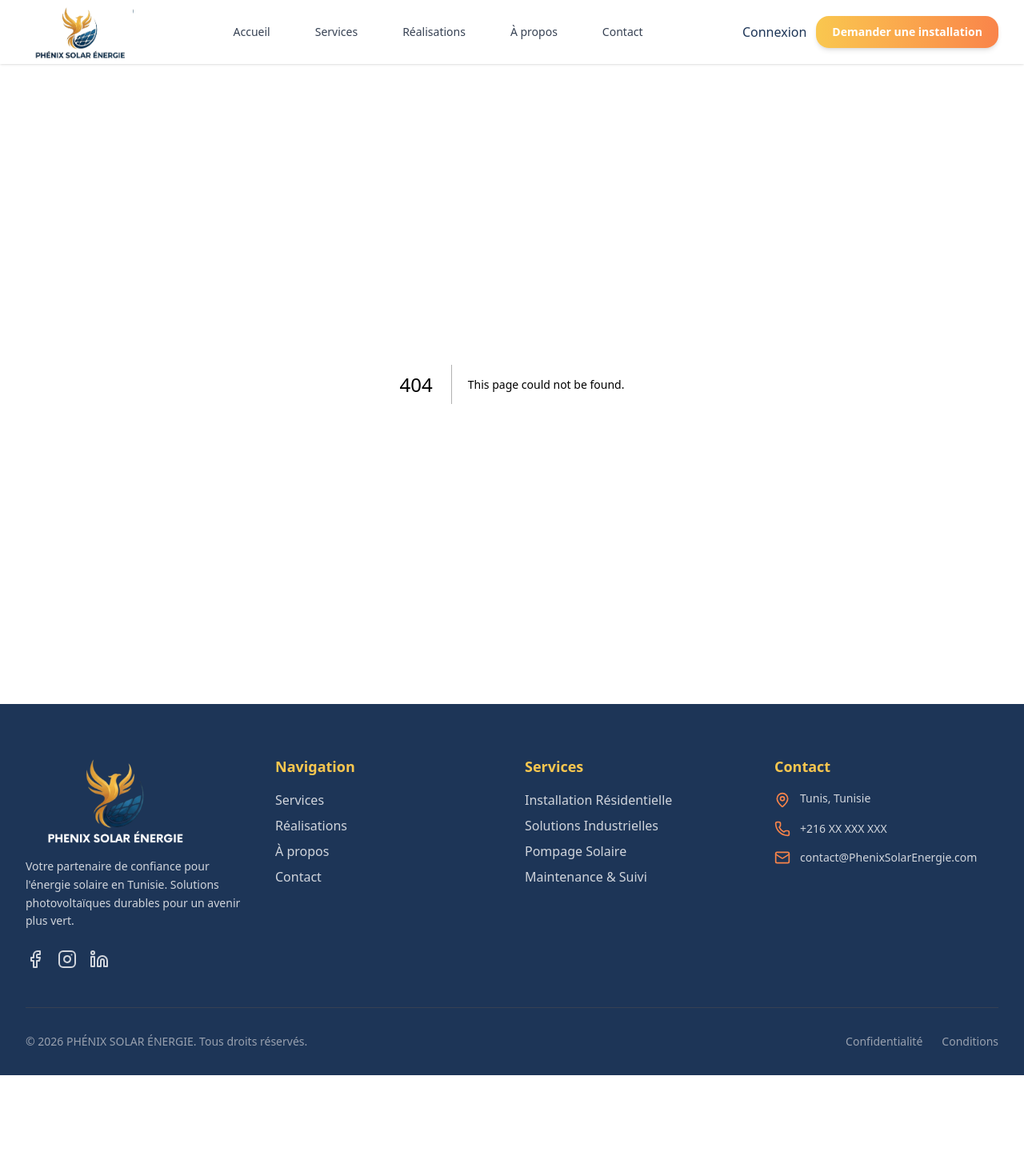
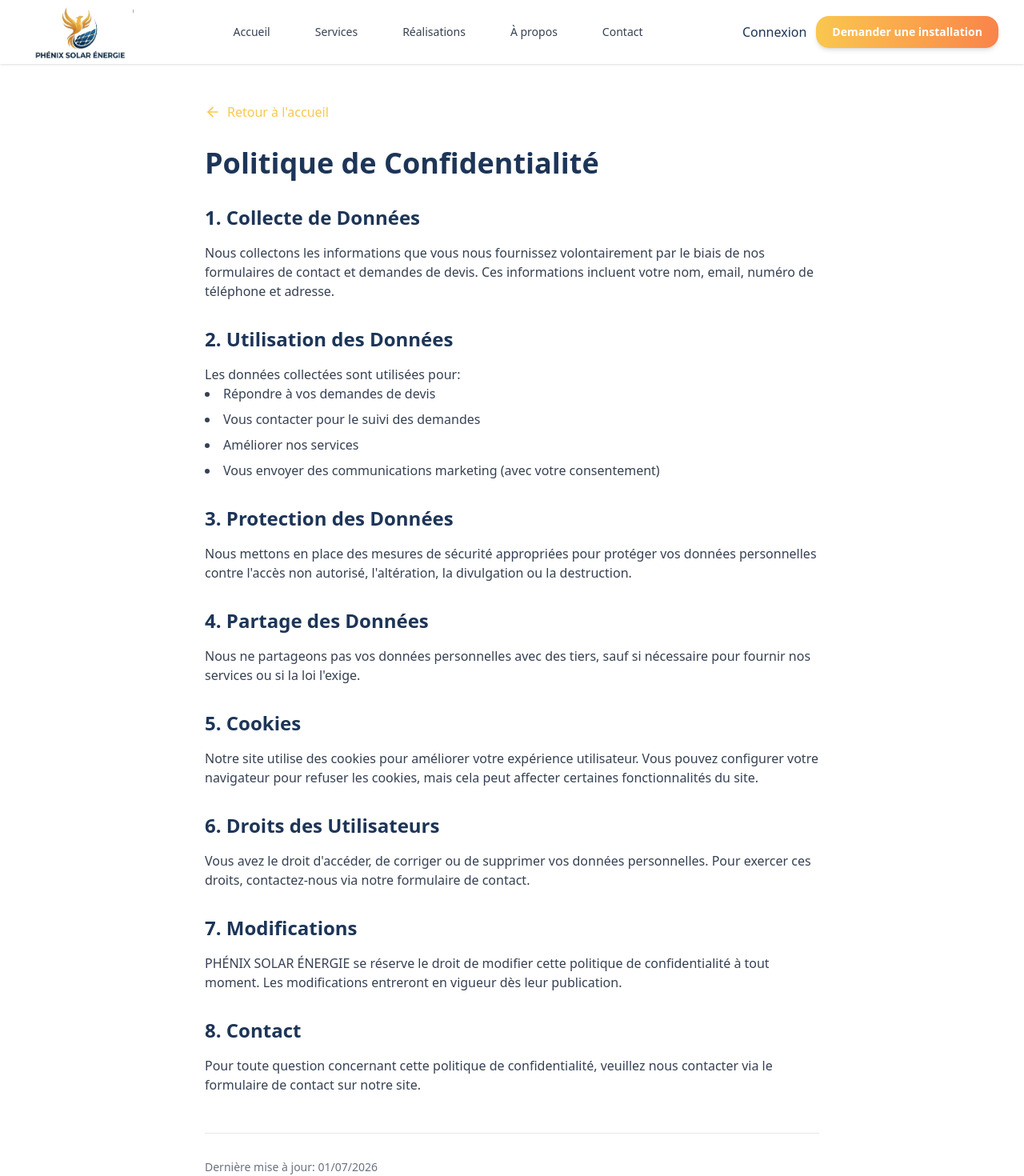
Before and after one commit to aziz712/PHENIX-SOLAR-ENERGIE, a Next.js app: page /privacy in a window 1280 px wide. Before the commit this address had no page. Shown: the top 1470 px of the page at 80% size. Before the commit the page ends 1344 px from the top, so only its background shows below. Built offline with nearby package versions, Linux system fonts and the light colour scheme.

Commit message:
Fix: PWA icons + create missing /terms, /privacy, /offline pages + improve service worker error handling

```diff
--- a/app/layout.tsx
+++ b/app/layout.tsx
@@ -56,8 +56,9 @@ export default function RootLayout({
         <meta name="apple-mobile-web-app-capable" content="yes" />
         <meta name="apple-mobile-web-app-status-bar-style" content="default" />
         <link rel="manifest" href="/manifest.json" />
-        <link rel="apple-touch-icon" sizes="180x180" href="/icons/pwa-icon.png" />
-        <link rel="mask-icon" href="/icons/pwa-icon.png" color="#EC6608" />
+        <link rel="apple-touch-icon" sizes="192x192" href="/icons/icon-192x192.png" />
+        <link rel="icon" sizes="192x192" href="/icons/icon-192x192.png" />
+        <link rel="icon" sizes="512x512" href="/icons/icon-512x512.png" />
       </head>
       <body
         className={`${geistSans.variable} ${geistMono.variable} antialiased bg-background-light min-h-screen flex flex-col`}
--- /dev/null
+++ b/app/offline/page.tsx
@@ -0,0 +1,45 @@
+export const metadata = {
+  title: "Hors ligne - PHÉNIX SOLAR ÉNERGIE",
+  description: "Page hors ligne - Vérifiez votre connexion internet",
+};
+
+export default function OfflinePage() {
+  return (
+    <div className="min-h-screen bg-deep-blue flex items-center justify-center px-4">
+      <div className="text-center max-w-md">
+        <div className="mb-8">
+          <svg
+            className="w-24 h-24 mx-auto text-solar-yellow opacity-80"
+            fill="none"
+            stroke="currentColor"
+            viewBox="0 0 24 24"
+          >
+            <path
+              strokeLinecap="round"
+              strokeLinejoin="round"
+              strokeWidth={1.5}
+              d="M8.111 16.251a.375.375 0 01-.469-.369V5.75m0 10.502c.3.193.845.401 1.521.401 1.06 0 2.023-.26 2.685-.779.503-.425.934-.971 1.18-1.612m0 0A5.987 5.987 0 0112.75 3c1.657 0 3.157.671 4.243 1.757.504.504.981 1.035 1.424 1.59m0 0H21M4.9 12.854c0 1.308.291 2.55.811 3.662m15.738-9.778h2.25A.75.75 0 0021 4.5v2.25m0 0v2.25m0-2.25h-2.25m0 0a3 3 0 00-3-3h-2.25m0 0V3m0 0h-2.25a3 3 0 00-3 3m0 0v10.5a3 3 0 003 3h2.25m0 0v3m0-3h2.25m0 0h2.25"
+            />
+          </svg>
+        </div>
+
+        <h1 className="text-4xl font-bold text-white mb-4">Vous êtes hors ligne</h1>
+
+        <p className="text-gray-300 mb-8 text-lg">
+          Il semble que vous n'ayez pas de connexion internet. Veuillez vérifier votre connexion et réessayer.
+        </p>
+
+        <button
+          onClick={() => window.location.reload()}
+          className="px-8 py-3 bg-solar-yellow text-deep-blue font-semibold rounded-lg hover:bg-solar-orange transition-colors"
+        >
+          Réessayer
+        </button>
+
+        <p className="text-gray-400 text-sm mt-8">
+          Si le problème persiste, veuillez contacter notre support.
+        </p>
+      </div>
+    </div>
+  );
+}
--- /dev/null
+++ b/app/privacy/page.tsx
@@ -0,0 +1,97 @@
+import { ArrowLeft } from "lucide-react";
+import Link from "next/link";
+
+export const metadata = {
+  title: "Politique de Confidentialité - PHÉNIX SOLAR ÉNERGIE",
+  description: "Politique de confidentialité et protection des données du site PHÉNIX SOLAR ÉNERGIE",
+};
+
+export default function PrivacyPage() {
+  return (
+    <div className="min-h-screen bg-white py-12 px-4 sm:px-6 lg:px-8">
+      <div className="max-w-3xl mx-auto">
+        <Link href="/" className="inline-flex items-center gap-2 text-solar-yellow hover:text-solar-orange mb-8 transition-colors">
+          <ArrowLeft className="w-5 h-5" />
+          Retour à l'accueil
+        </Link>
+
+        <h1 className="text-4xl font-bold text-deep-blue mb-8">Politique de Confidentialité</h1>
+
+        <div className="prose prose-lg max-w-none text-gray-700 space-y-6">
+          <section>
+            <h2 className="text-2xl font-semibold text-deep-blue mt-8 mb-4">1. Collecte de Données</h2>
+            <p>
+              Nous collectons les informations que vous nous fournissez volontairement par le biais de nos formulaires de contact
+              et demandes de devis. Ces informations incluent votre nom, email, numéro de téléphone et adresse.
+            </p>
+          </section>
+
+          <section>
+            <h2 className="text-2xl font-semibold text-deep-blue mt-8 mb-4">2. Utilisation des Données</h2>
+            <p>
+              Les données collectées sont utilisées pour:
+            </p>
+            <ul className="list-disc list-inside space-y-2">
+              <li>Répondre à vos demandes de devis</li>
+              <li>Vous contacter pour le suivi des demandes</li>
+              <li>Améliorer nos services</li>
+              <li>Vous envoyer des communications marketing (avec votre consentement)</li>
+            </ul>
+          </section>
+
+          <section>
+            <h2 className="text-2xl font-semibold text-deep-blue mt-8 mb-4">3. Protection des Données</h2>
+            <p>
+              Nous mettons en place des mesures de sécurité appropriées pour protéger vos données personnelles contre l'accès
+              non autorisé, l'altération, la divulgation ou la destruction.
+            </p>
+          </section>
+
+          <section>
+            <h2 className="text-2xl font-semibold text-deep-blue mt-8 mb-4">4. Partage des Données</h2>
+            <p>
+              Nous ne partageons pas vos données personnelles avec des tiers, sauf si nécessaire pour fournir nos services ou si
+              la loi l'exige.
+            </p>
+          </section>
+
+          <section>
+            <h2 className="text-2xl font-semibold text-deep-blue mt-8 mb-4">5. Cookies</h2>
+            <p>
+              Notre site utilise des cookies pour améliorer votre expérience utilisateur. Vous pouvez configurer votre navigateur
+              pour refuser les cookies, mais cela peut affecter certaines fonctionnalités du site.
+            </p>
+          </section>
+
+          <section>
+            <h2 className="text-2xl font-semibold text-deep-blue mt-8 mb-4">6. Droits des Utilisateurs</h2>
+            <p>
+              Vous avez le droit d'accéder, de corriger ou de supprimer vos données personnelles. Pour exercer ces droits,
+              contactez-nous via notre formulaire de contact.
+            </p>
+          </section>
+
+          <section>
+            <h2 className="text-2xl font-semibold text-deep-blue mt-8 mb-4">7. Modifications</h2>
+            <p>
+              PHÉNIX SOLAR ÉNERGIE se réserve le droit de modifier cette politique de confidentialité à tout moment. Les
+              modifications entreront en vigueur dès leur publication.
+            </p>
+          </section>
+
+          <section>
+            <h2 className="text-2xl font-semibold text-deep-blue mt-8 mb-4">8. Contact</h2>
+            <p>
+              Pour toute question concernant cette politique de confidentialité, veuillez nous contacter via le formulaire de
+              contact sur notre site.
+            </p>
+          </section>
+        </div>
+
+        <div className="mt-12 pt-8 border-t border-gray-200">
+          <p className="text-sm text-gray-500">Dernière mise à jour: {new Date().toLocaleDateString("fr-FR")}</p>
+        </div>
+      </div>
+    </div>
+  );
+}
--- a/app/sw.ts
+++ b/app/sw.ts
@@ -1,7 +1,7 @@
 import { defaultCache } from "@serwist/next/worker";
 import type { PrecacheEntry, SerwistGlobalConfig } from "serwist";
 import { Serwist } from "serwist";
-import { CacheExpiration, CacheFirst, NetworkFirst, StaleWhileRevalidate } from "serwist";
+import { CacheFirst, NetworkFirst } from "serwist";
 
 declare global {
   interface WorkerGlobalScope extends SerwistGlobalConfig {
@@ -38,14 +38,35 @@ serwist.addEventListener("message", (event) => {
 
 serwist.addEventListeners();
 
-// Error handling for fetch events
+// Enhanced error handling for fetch events
 self.addEventListener("fetch", (event) => {
-  // Prevent unhandled promise rejections
-  if (event.request.destination === "video" || event.request.destination === "audio") {
+  const { request } = event;
+
+  // Skip non-GET requests
+  if (request.method !== "GET") {
+    return;
+  }
+
+  // Handle navigation requests (HTML pages)
+  if (request.mode === "navigate") {
     event.respondWith(
-      fetch(event.request).catch(() => {
+      fetch(request)
+        .catch(() => {
+          // If offline, serve the offline page
+          const urlObj = new URL("/offline", self.location.origin);
+          return caches.match(urlObj.toString()) || new Response("Offline", { status: 503 });
+        })
+    );
+    return;
+  }
+
+  // Handle media requests (video/audio)
+  if (request.destination === "video" || request.destination === "audio") {
+    event.respondWith(
+      fetch(request).catch(() => {
         return new Response("Media unavailable", { status: 503 });
       })
     );
+    return;
   }
 });
--- /dev/null
+++ b/app/terms/page.tsx
@@ -0,0 +1,75 @@
+import { ArrowLeft } from "lucide-react";
+import Link from "next/link";
+
+export const metadata = {
+  title: "Conditions d'Utilisation - PHÉNIX SOLAR ÉNERGIE",
+  description: "Conditions générales d'utilisation du site PHÉNIX SOLAR ÉNERGIE",
+};
+
+export default function TermsPage() {
+  return (
+    <div className="min-h-screen bg-white py-12 px-4 sm:px-6 lg:px-8">
+      <div className="max-w-3xl mx-auto">
+        <Link href="/" className="inline-flex items-center gap-2 text-solar-yellow hover:text-solar-orange mb-8 transition-colors">
+          <ArrowLeft className="w-5 h-5" />
+          Retour à l'accueil
+        </Link>
+
+        <h1 className="text-4xl font-bold text-deep-blue mb-8">Conditions d'Utilisation</h1>
+
+        <div className="prose prose-lg max-w-none text-gray-700 space-y-6">
+          <section>
+            <h2 className="text-2xl font-semibold text-deep-blue mt-8 mb-4">1. Acceptation des Conditions</h2>
+            <p>
+              En accédant et en utilisant ce site web, vous acceptez d'être lié par les conditions d'utilisation suivantes.
+              Si vous n'acceptez pas ces conditions, veuillez ne pas utiliser le site.
+            </p>
+          </section>
+
+          <section>
+            <h2 className="text-2xl font-semibold text-deep-blue mt-8 mb-4">2. Utilisation du Site</h2>
+            <p>
+              Vous acceptez d'utiliser ce site uniquement à des fins légales et d'une manière qui ne porte préjudice à personne
+              ou ne restreint l'accès ou l'utilisation du site par quelqu'un d'autre.
+            </p>
+          </section>
+
+          <section>
+            <h2 className="text-2xl font-semibold text-deep-blue mt-8 mb-4">3. Propriété Intellectuelle</h2>
+            <p>
+              Tous les contenus du site (textes, images, logos, vidéos) sont la propriété de PHÉNIX SOLAR ÉNERGIE ou de ses
+              fournisseurs. Toute reproduction sans autorisation écrite est interdite.
+            </p>
+          </section>
+
+          <section>
+            <h2 className="text-2xl font-semibold text-deep-blue mt-8 mb-4">4. Limitation de Responsabilité</h2>
+            <p>
+              PHÉNIX SOLAR ÉNERGIE ne sera pas responsable de tout dommage direct, indirect ou accidentel résultant de l'utilisation
+              de ce site ou de son contenu.
+            </p>
+          </section>
+
+          <section>
+            <h2 className="text-2xl font-semibold text-deep-blue mt-8 mb-4">5. Modifications</h2>
+            <p>
+              PHÉNIX SOLAR ÉNERGIE se réserve le droit de modifier ces conditions à tout moment. Les modifications entreront en
+              vigueur dès leur publication.
+            </p>
+          </section>
+
+          <section>
+            <h2 className="text-2xl font-semibold text-deep-blue mt-8 mb-4">6. Contact</h2>
+            <p>
+              Pour toute question concernant ces conditions, veuillez nous contacter via le formulaire de contact sur notre site.
+            </p>
+          </section>
+        </div>
+
+        <div className="mt-12 pt-8 border-t border-gray-200">
+          <p className="text-sm text-gray-500">Dernière mise à jour: {new Date().toLocaleDateString("fr-FR")}</p>
+        </div>
+      </div>
+    </div>
+  );
+}
```
